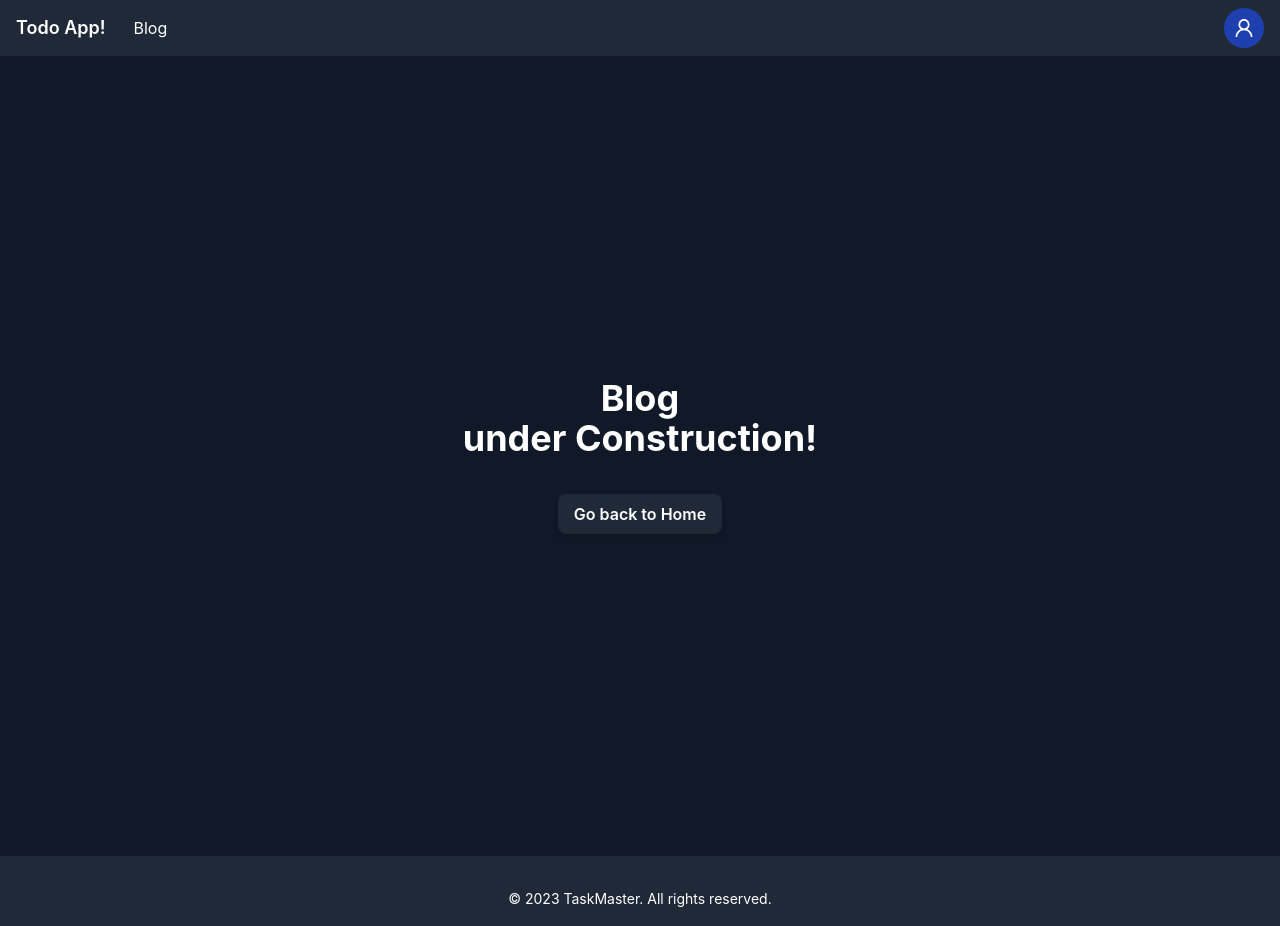
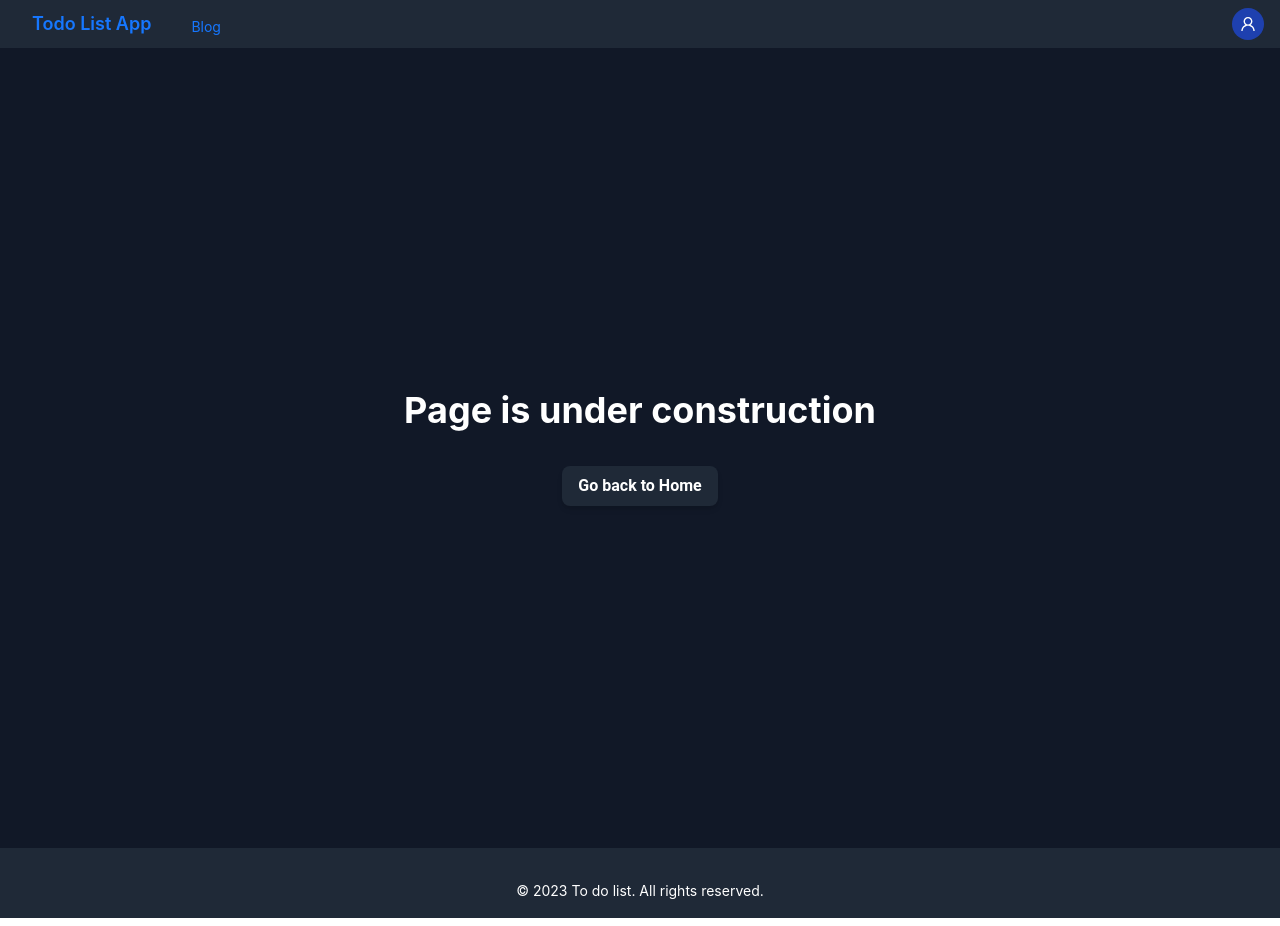
Before and after one commit to JawadSadiq01/Todo-List-FE, a React (Create React App) app in the folder todo-list/: page /blog in a window 1280 px wide. Built offline with nearby package versions, Linux system fonts and the light colour scheme; what recoil-persist would draw is missing.

Commit message:
Readme file added and code refactoring is done

```diff
--- a/todo-list/src/App.css
+++ b/todo-list/src/App.css
@@ -18,13 +18,13 @@
 }
 
 .App-header {
-  background-color: #282c34;
-  min-height: 100vh;
   display: flex;
   flex-direction: column;
   align-items: center;
   justify-content: center;
+  min-height: 100vh;
   font-size: calc(10px + 2vmin);
+  background-color: #282c34;
   color: white;
 }
 
@@ -44,8 +44,8 @@
 
 /* classes for custom edit modal */
 .custom-modal {
+  display: flex;
   align-items: center;
-  display: flex;
   justify-content: center;
   margin-top: 5rem;
 }
@@ -68,7 +68,7 @@
 }
 
 .custom-modal .ant-btn-primary {
-  background-color: blue;
+  background-color: #282c34;
 }
 
 .custom-modal .anticon svg {
--- a/todo-list/src/Components/Common/Footer.tsx
+++ b/todo-list/src/Components/Common/Footer.tsx
@@ -2,19 +2,13 @@ import { Typography } from "antd"
 
 function footer() {
 	return (
-		<>
 		<footer className="bg-gray-800">
 			<div className="max-w-7xl mx-auto px-4 sm:px-6 lg:px-8 py-4">
-					<div className="flex flex-col md:flex-row justify-between items-center">
-						<a href="https://github.com/fernandoleano" className="text-gray-400 hover:text-white mt-4 md:mt-0">
-						</a>
-					</div>
 				<Typography className="text-center text-white mt-4">
-						© 2023 TaskMaster. All rights reserved.
+					© 2023 To do list. All rights reserved.
 				</Typography>
 			</div>
 		</footer>
-		</>
 	)
 }
 
--- a/todo-list/src/Components/Common/Header.tsx
+++ b/todo-list/src/Components/Common/Header.tsx
@@ -1,21 +1,40 @@
 import { UserOutlined } from '@ant-design/icons';
-import { Avatar } from 'antd';
+import { Avatar, Button } from 'antd';
 
 const Header = () => {
   return (
     <nav className="bg-gray-800 py-2">
       <div className="max-w-7xl mx-auto px-4">
+
         <div className="flex justify-between">
+
           <div className="flex items-center">
-            <a href="/" className="text-white text-lg font-semibold">Todo App!</a>
-            <a href="/blog" className="inline-block mx-3 py-1 px-4 text-white  rounded-lg  hover:bg-gray-700">Blog</a>
+            <Button
+              href="/"
+              type='link'
+              className="text-white text-lg font-semibold"
+            >
+              Todo List App
+            </Button>
+
+            <Button
+              href="/blog"
+              type='link'
+              className="mx-2 top-0.5 hover:bg-gray-700"
+            >
+              Blog
+            </Button>
           </div>
+
           <div className="flex items-center">
-            <button>
-              <Avatar size={40} className="bg-blue-800" icon={<UserOutlined />} />
-            </button>
+            <Avatar
+              size={32}
+              className="bg-blue-800"
+              icon={<UserOutlined />}
+            />
           </div>
         </div>
+
       </div>
     </nav>
   );
--- a/todo-list/src/Layout/layout.tsx
+++ b/todo-list/src/Layout/layout.tsx
@@ -8,6 +8,7 @@ interface Ichild {
 
 const Layout: FC<Ichild> = (props) => {
   const { children } = props;
+
   return (
     <div>
       <Header />
@@ -16,4 +17,5 @@ const Layout: FC<Ichild> = (props) => {
     </div>
   )
 }
+
 export default Layout;
--- a/todo-list/src/Pages/404Page/index.tsx
+++ b/todo-list/src/Pages/404Page/index.tsx
@@ -1,17 +1,23 @@
-import { Typography } from "antd";
+import { Typography, Button } from "antd";
 
 const ErrorPage = () => {
   return (
     <div className="bg-gray-900 pt-5 flex flex-col min-h-screen pb-5 flex flex-col justify-center items-center">
-      <div style={{ flexDirection: 'column' }}>
-        <Typography className="text-4xl font-bold text-white mb-4 text-center">
-          404
-          <br />
-          Page Not Found!
-        </Typography>
-      </div>
-      <a href="/" className="mt-5 inline-block py-2 px-4 bg-gray-800 text-white font-semibold rounded-lg shadow-md hover:bg-gray-700">Go back to Home</a>
+
+      <Typography className="text-4xl font-bold text-white mb-4 text-center">
+        404, page not found!
+      </Typography>
+
+      <Button
+        href="/"
+        type="link"
+        className="flex items-center p-4 bg-gray-800 text-white font-semibold rounded-lg shadow-md hover:bg-gray-700"
+      >
+        Go back to Home
+      </Button>
+
     </div>
   );
 };
+
 export default ErrorPage;
--- a/todo-list/src/Pages/Blog/Blog.tsx
+++ b/todo-list/src/Pages/Blog/Blog.tsx
@@ -3,13 +3,19 @@ import { Link } from 'react-router-dom';
 
 const Blog = () => {
   return (
-    <div className="bg-gray-900 pt-5 pb-5 min-h-screen flex flex-col justify-center items-center">
+    <div className="flex flex-col justify-center items-center bg-gray-900 pt-5 pb-5 min-h-screen">
+
       <Typography className="text-4xl font-bold text-white mb-4 text-center">
-        Blog
-        <br />
-        under Construction!
+        Page is under construction
       </Typography>
-      <Link to="/" className="mt-5 inline-block py-2 px-4 bg-gray-800 text-white font-semibold rounded-lg shadow-md hover:bg-gray-700">Go back to Home</Link>
+
+      <Link
+        to="/"
+        className="mt-5 inline-block py-2 px-4 bg-gray-800 text-white font-semibold rounded-lg shadow-md hover:bg-gray-700"
+      >
+        Go back to Home
+      </Link>
+
     </div>
   );
 };
--- a/todo-list/src/Pages/Home/HomePage.tsx
+++ b/todo-list/src/Pages/Home/HomePage.tsx
@@ -1,12 +1,9 @@
 import TodoCard from "../../Components/HomePage/TodoCard";
-import { Link } from 'react-router-dom';
 
 function HomePage() {
-
   return (
-    <div className="bg-white-900 pt-5 pb-5 min-h-screen flex flex-col justify-center items-center">
+    <div className="flex flex-col justify-center items-center bg-white-900 pt-5 pb-5 min-h-screen">
       <TodoCard />
-      <Link to="/blog" className="mt-10 inline-block py-2 px-4 bg-gray-800 text-white font-semibold rounded-lg shadow-md hover:bg-gray-700">Wanna see the Blog!</Link>
     </div>
   );
 }
--- a/todo-list/src/index.css
+++ b/todo-list/src/index.css
@@ -4,14 +4,11 @@
 
 body {
   margin: 0;
-  font-family: -apple-system, BlinkMacSystemFont, 'Segoe UI', 'Roboto', 'Oxygen',
-    'Ubuntu', 'Cantarell', 'Fira Sans', 'Droid Sans', 'Helvetica Neue',
-    sans-serif;
+  font-family: 'Roboto', sans-serif;
   -webkit-font-smoothing: antialiased;
   -moz-osx-font-smoothing: grayscale;
 }
 
 code {
-  font-family: source-code-pro, Menlo, Monaco, Consolas, 'Courier New',
-    monospace;
+  font-family: source-code-pro, Menlo, Monaco, Consolas, 'Courier New', monospace;
 }
--- a/todo-list/src/routes/index.tsx
+++ b/todo-list/src/routes/index.tsx
@@ -16,4 +16,5 @@ const RouteComponent = () => {
     </Router>
   )
 }
+
 export default RouteComponent;
```
Also changed, not shown: todo-list/src/Components/HomePage/TodoCard.tsx (+49 -23 lines), todo-list/src/Components/HomePage/TodoSubHeader.tsx (+8 -1 lines), 1 other file (tests, documents, lock files or other folders). Lines whose indentation alone changed are shown as unchanged.
